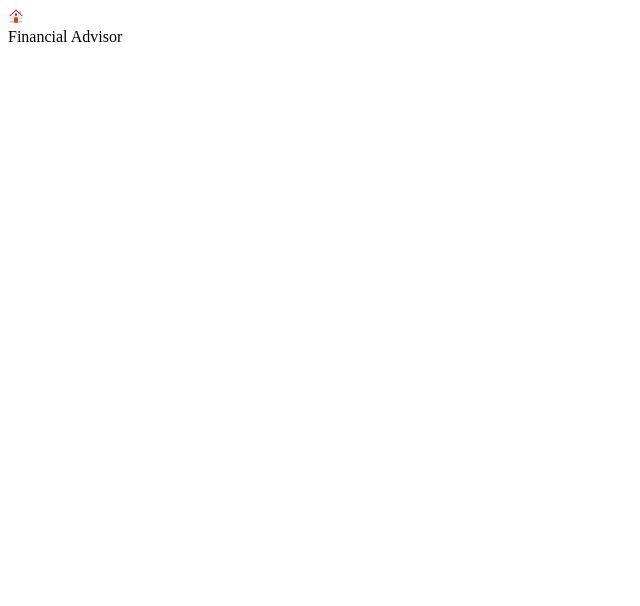
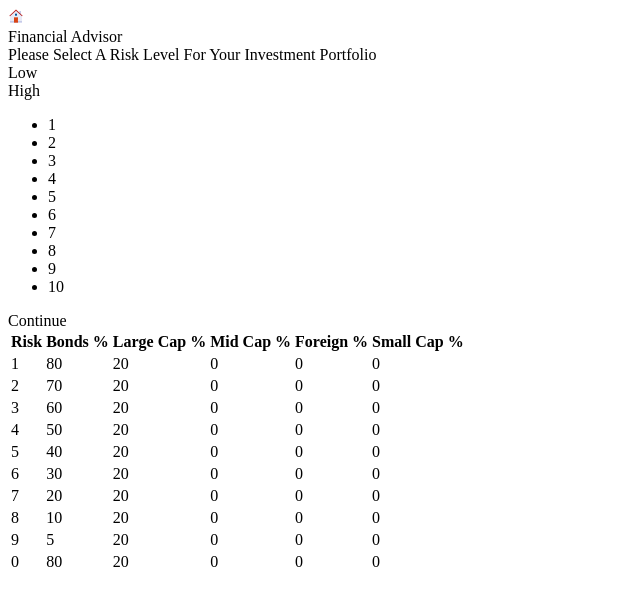
Before and after one commit to eksilva/BPProject, a React app: page / in a window 1280 px wide. Shown: the top 606 px of the page, without its empty margins (0-640 px from the left). Built offline with nearby package versions, Linux system fonts and the light colour scheme; the HTML template or start-up script is replaced by a standard one.

Commit message:
added header, risk selector, and risk table components

```diff
--- /dev/null
+++ b/client/src/components/Header.jsx
@@ -0,0 +1,13 @@
+import React from "react";
+import { FcHome } from 'react-icons/fc';
+
+const Header = () => {
+  return (
+    <header>
+      <FcHome id="top-logo" />
+      <div id="app-title">Financial Advisor</div>
+    </header>
+  )
+}
+
+export default Header;
--- /dev/null
+++ b/client/src/components/RiskSelector.jsx
@@ -0,0 +1,35 @@
+import React from 'react'
+
+const RiskSelector = () => {
+  return (
+    <div id="risk-selector-container">
+      <div className="risk-selector-header-labels">
+        <div className="risk-label-select">Please Select A Risk Level For Your Investment Portfolio</div>
+        <div className="risk-label-levels">
+          <div className="risk-level">Low</div>
+          <div className="risk-level">High</div>
+        </div>
+      </div>
+      <div id="risk-selector-button-container">
+        <div id="risk-selector">
+          <ul className="risk-selector-ul">
+            <li>1</li>
+            <li>2</li>
+            <li>3</li>
+            <li>4</li>
+            <li>5</li>
+            <li>6</li>
+            <li>7</li>
+            <li>8</li>
+            <li>9</li>
+            <li>10</li>
+          </ul>
+        </div>
+        <div id="continue" className="button">Continue</div>
+      </div>
+      <div id="graphic"></div>
+    </div>
+  )
+}
+
+export default RiskSelector;
--- /dev/null
+++ b/client/src/components/RiskTable.jsx
@@ -0,0 +1,100 @@
+import React from 'react';
+
+const RiskTable = () => {
+  return (
+    <div id="risk-table">
+      <table>
+        <tr>
+          <th>Risk</th>
+          <th>Bonds %</th>
+          <th>Large Cap %</th>
+          <th>Mid Cap %</th>
+          <th>Foreign %</th>
+          <th>Small Cap %</th>
+        </tr>
+        <tr>
+          <td>1</td>
+          <td>80</td>
+          <td>20</td>
+          <td>0</td>
+          <td>0</td>
+          <td>0</td>
+        </tr>
+        <tr>
+          <td>2</td>
+          <td>70</td>
+          <td>20</td>
+          <td>0</td>
+          <td>0</td>
+          <td>0</td>
+        </tr>
+        <tr>
+          <td>3</td>
+          <td>60</td>
+          <td>20</td>
+          <td>0</td>
+          <td>0</td>
+          <td>0</td>
+        </tr>
+        <tr>
+          <td>4</td>
+          <td>50</td>
+          <td>20</td>
+          <td>0</td>
+          <td>0</td>
+          <td>0</td>
+        </tr>
+        <tr>
+          <td>5</td>
+          <td>40</td>
+          <td>20</td>
+          <td>0</td>
+          <td>0</td>
+          <td>0</td>
+        </tr>
+        <tr>
+          <td>6</td>
+          <td>30</td>
+          <td>20</td>
+          <td>0</td>
+          <td>0</td>
+          <td>0</td>
+        </tr>
+        <tr>
+          <td>7</td>
+          <td>20</td>
+          <td>20</td>
+          <td>0</td>
+          <td>0</td>
+          <td>0</td>
+        </tr>
+        <tr>
+          <td>8</td>
+          <td>10</td>
+          <td>20</td>
+          <td>0</td>
+          <td>0</td>
+          <td>0</td>
+        </tr>
+        <tr>
+          <td>9</td>
+          <td>5</td>
+          <td>20</td>
+          <td>0</td>
+          <td>0</td>
+          <td>0</td>
+        </tr>
+        <tr>
+          <td>0</td>
+          <td>80</td>
+          <td>20</td>
+          <td>0</td>
+          <td>0</td>
+          <td>0</td>
+        </tr>
+      </table>
+    </div>
+  )
+}
+
+export default RiskTable
--- a/client/src/index.jsx
+++ b/client/src/index.jsx
@@ -1,14 +1,17 @@
 import React from 'react';
 import ReactDOM from 'react-dom';
-import { FcHome } from 'react-icons/fc';
 
+import Header from './components/Header.jsx';
+import RiskSelector from './components/RiskSelector.jsx';
+import RiskTable from './components/RiskTable.jsx';
 
 const Index = () => {
   return (
-    <header>
-      <FcHome id="top-logo" />
-      <div id="app-title">Financial Advisor</div>
-    </header>
+    <div id="content">
+      <Header />
+      <RiskSelector />
+      <RiskTable />
+    </div>
   )
 }
 
--- a/package.json
+++ b/package.json
@@ -20,6 +20,7 @@
   },
   "homepage": "https://github.com/eksilva/BPProject#readme",
   "dependencies": {
+    "@material-ui/core": "^4.11.2",
     "babel-loader": "^8.1.0",
     "express": "^4.17.1",
     "nodemon": "^2.0.6",
```
Also changed, not shown: 3 other files (tests, documents, lock files or other folders).
